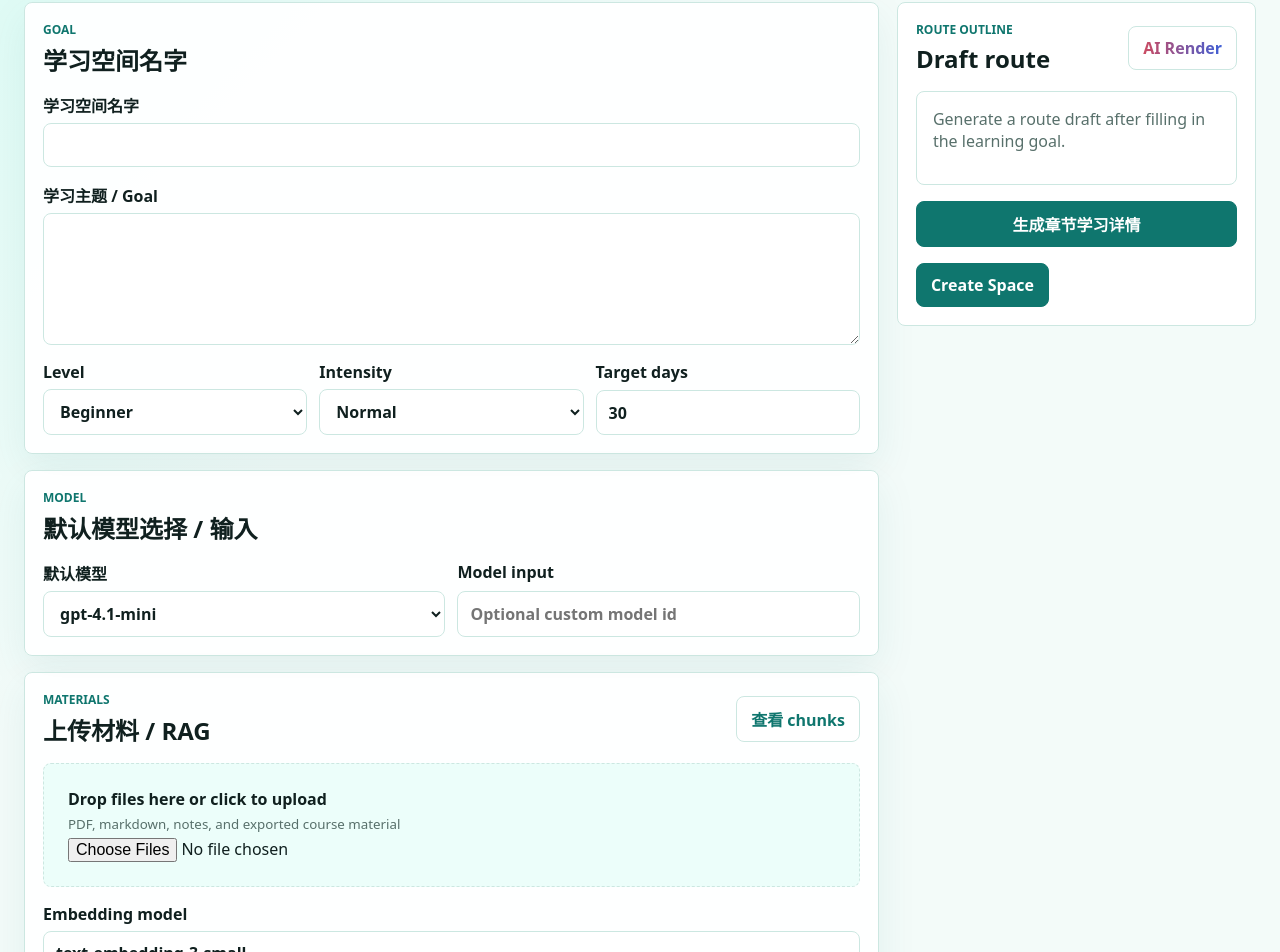
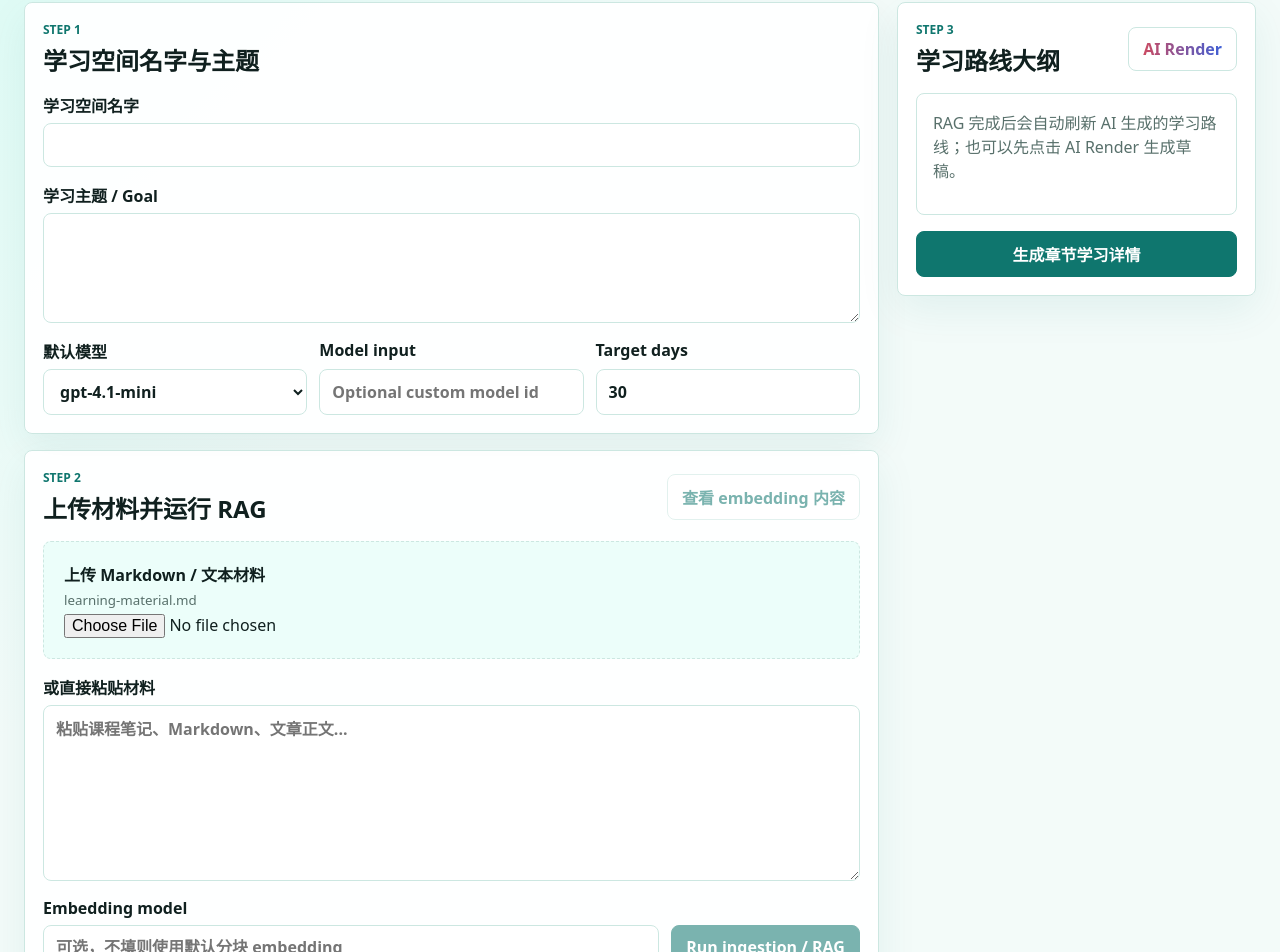
Before and after one commit to hxy-2024/study_agent, a Nuxt app in the folder apps/web/: page /spaces/new in a window 1280 px wide. Shown: the part 203-1155 px from the top of the page. Built offline with nearby package versions, Linux system fonts and the light colour scheme.

Commit message:
feat: streamline create-to-chapter flow

```diff
--- a/apps/web/pages/spaces/new.vue
+++ b/apps/web/pages/spaces/new.vue
@@ -2,10 +2,48 @@
 import { computed, reactive, ref } from 'vue'
 
 type RouteChapter = {
+  id?: string
   order: number
   title: string
   description: string
   estimated_days: number
+}
+
+type CreatedSpace = {
+  id: string
+}
+
+type UploadedSource = {
+  source: {
+    id: string
+  }
+}
+
+type IngestResult = {
+  status: string
+  chunk_count: number
+}
+
+type SourceChunk = {
+  id: string
+  chunk_index: number
+  text: string
+  citation: Record<string, unknown>
+}
+
+type SourceChunkList = {
+  chunks: SourceChunk[]
+}
+
+type RouteDraftResponse = {
+  chapters: Array<{
+    id: string
+    order_index: number
+    title: string
+    goal: string
+    summary: string
+    estimated_days: number
+  }>
 }
 
 const form = reactive({
@@ -19,7 +57,12 @@ const form = reactive({
 const modelSettings = reactive({
   defaultModel: 'gpt-4.1-mini',
   customModel: '',
-  embeddingModel: 'text-embedding-3-small'
+  embeddingModel: ''
+})
+
+const material = reactive({
+  filename: 'learning-material.md',
+  content: ''
 })
 
 const DEV_AUTH_HEADERS = {
@@ -27,52 +70,60 @@ const DEV_AUTH_HEADERS = {
   'X-Tenant-Id': '00000000-0000-0000-0000-000000000001'
 }
 
+const createdSpaceId = ref('')
+const sourceId = ref('')
 const routeOutline = ref<RouteChapter[]>([])
 const routeDraftText = ref('')
+const materialChunks = ref<SourceChunk[]>([])
 const showChunkModal = ref(false)
 const showChapterModal = ref(false)
 const generatingDetails = ref(false)
+const runningRag = ref(false)
 const submitting = ref(false)
 const errorMessage = ref('')
+const selectedChapter = ref(0)
 
-const materialChunks = [
+const chapterDetails = ref<RouteChapter[]>([
   {
-    title: 'Chunk 01',
-    body: '学习目标、基础背景、材料范围会在创建后进入 RAG 管线。'
+    order: 1,
+    title: '目标拆解',
+    description: '明确学习空间的边界、先修知识、验收标准和每天的学习节奏。',
+    estimated_days: 2
   },
   {
-    title: 'Chunk 02',
-    body: '章节草稿将用于生成学习路径、练习和后续检索上下文。'
+    order: 2,
+    title: '概念地图',
+    description: '把上传材料中的核心概念整理成章节结构，并标记概念之间的依赖关系。',
+    estimated_days: 4
   },
   {
-    title: 'Embedded sample',
-    body: 'Embedding model 可选配置保留在创建页，用于后续材料索引体验。'
-  }
-]
-
-const selectedChapter = ref(0)
-
-const chapterDetails = ref([
-  {
-    title: '目标拆解',
-    detail: '明确学习空间的边界、先修知识、验收标准和每天的学习节奏。'
-  },
-  {
-    title: '概念地图',
-    detail: '把上传材料中的核心概念整理成章节结构，并标记概念之间的依赖关系。'
-  },
-  {
+    order: 3,
     title: '练习巩固',
-    detail: '围绕章节重点生成复习提示、测验题和错题回看任务。'
+    description: '围绕章节重点生成复习提示、测验题和错题回看任务。',
+    estimated_days: 2
   }
 ])
 
 const selectedChapterDetail = computed(() => {
   return chapterDetails.value[selectedChapter.value] ?? chapterDetails.value[0] ?? {
+    order: 1,
     title: '章节详情',
-    detail: '暂无章节详情。'
+    description: '暂无章节详情。',
+    estimated_days: 1
   }
 })
+
+const canRunRag = computed(() => {
+  return Boolean(form.name.trim() && form.goal.trim() && material.content.trim())
+})
+
+function syncRouteDraftText(chapters: RouteChapter[]) {
+  routeDraftText.value = chapters
+    .map((chapter) => {
+      return `${chapter.order}. ${chapter.title} (${chapter.estimated_days} days)\n${chapter.description}`
+    })
+    .join('\n\n')
+}
 
 function renderDraftRoute() {
   const first = Math.max(1, Math.floor(form.target_days / 4))
@@ -98,43 +149,128 @@ function renderDraftRoute() {
       estimated_days: third
     }
   ]
-  routeDraftText.value = routeOutline.value
-    .map((chapter) => `${chapter.order}. ${chapter.title} (${chapter.estimated_days} days)\n${chapter.description}`)
-    .join('\n\n')
+  syncRouteDraftText(routeOutline.value)
 }
 
-function generateChapterDetails() {
+async function handleMaterialFile(event: Event) {
+  const input = event.target as HTMLInputElement
+  const file = input.files?.[0]
+  if (!file) return
+  material.filename = file.name
+  material.content = await file.text()
+}
+
+async function ensureSpace() {
+  if (createdSpaceId.value) return createdSpaceId.value
+  const config = useRuntimeConfig()
+  const created = await $fetch<CreatedSpace>(`${config.public.apiBaseUrl}/study-spaces`, {
+    method: 'POST',
+    headers: DEV_AUTH_HEADERS,
+    body: {
+      ...form
+    }
+  })
+  createdSpaceId.value = created.id
+  return created.id
+}
+
+async function createRouteDraft(studySpaceId: string) {
+  const config = useRuntimeConfig()
+  const draft = await $fetch<RouteDraftResponse>(
+    `${config.public.apiBaseUrl}/study-spaces/${studySpaceId}/route-drafts`,
+    {
+      method: 'POST',
+      headers: DEV_AUTH_HEADERS,
+      body: { max_chapters: 5 }
+    }
+  )
+  routeOutline.value = draft.chapters.map(chapter => ({
+    id: chapter.id,
+    order: chapter.order_index,
+    title: chapter.title,
+    description: chapter.summary || chapter.goal,
+    estimated_days: chapter.estimated_days
+  }))
+  chapterDetails.value = [...routeOutline.value]
+  syncRouteDraftText(routeOutline.value)
+}
+
+async function runRag() {
+  if (!canRunRag.value) {
+    errorMessage.value = '请先填写学习空间名字、学习主题，并上传或粘贴材料。'
+    return
+  }
+  const config = useRuntimeConfig()
+  runningRag.value = true
+  errorMessage.value = ''
+  try {
+    const studySpaceId = await ensureSpace()
+    const uploaded = await $fetch<UploadedSource>(`${config.public.apiBaseUrl}/sources/from-text`, {
+      method: 'POST',
+      headers: DEV_AUTH_HEADERS,
+      body: {
+        study_space_id: studySpaceId,
+        filename: material.filename || 'learning-material.md',
+        content_type: 'text/markdown',
+        content: material.content
+      }
+    })
+    sourceId.value = uploaded.source.id
+    await $fetch<IngestResult>(`${config.public.apiBaseUrl}/ingestion/sources/${sourceId.value}/run`, {
+      method: 'POST',
+      headers: DEV_AUTH_HEADERS
+    })
+    const chunks = await $fetch<SourceChunkList>(`${config.public.apiBaseUrl}/sources/${sourceId.value}/chunks`, {
+      headers: DEV_AUTH_HEADERS
+    })
+    materialChunks.value = chunks.chunks
+    await createRouteDraft(studySpaceId)
+  } catch (error) {
+    errorMessage.value = error instanceof Error ? error.message : 'RAG 处理失败'
+  } finally {
+    runningRag.value = false
+  }
+}
+
+async function generateChapterDetails() {
   generatingDetails.value = true
   showChapterModal.value = false
-  window.setTimeout(() => {
-    if (routeOutline.value.length) {
-      chapterDetails.value = routeOutline.value.map((chapter) => ({
-        title: chapter.title,
-        detail: `${chapter.description}\n\n建议学习时长：${chapter.estimated_days} 天。先阅读材料摘要，再完成章节练习，最后记录疑问用于下一轮复习。`
-      }))
+  errorMessage.value = ''
+  try {
+    await new Promise(resolve => window.setTimeout(resolve, 10))
+    if (!routeOutline.value.length) {
+      if (canRunRag.value) {
+        await runRag()
+      } else {
+        renderDraftRoute()
+      }
     }
+    chapterDetails.value = routeOutline.value.length ? [...routeOutline.value] : [...chapterDetails.value]
     selectedChapter.value = 0
+    showChapterModal.value = true
+  } finally {
     generatingDetails.value = false
-    showChapterModal.value = true
-  }, 10)
+  }
 }
 
-async function createSpace() {
-  const config = useRuntimeConfig()
+async function confirmChapterDetails() {
   const router = useRouter()
   submitting.value = true
   errorMessage.value = ''
   try {
-    const created = await $fetch<{ id: string }>(`${config.public.apiBaseUrl}/study-spaces`, {
-      method: 'POST',
-      headers: DEV_AUTH_HEADERS,
-      body: {
-        ...form
-      }
-    })
-    await router.push(`/spaces/${created.id}`)
+    if (!createdSpaceId.value) {
+      await ensureSpace()
+    }
+    if (!routeOutline.value.length && createdSpaceId.value) {
+      await createRouteDraft(createdSpaceId.value)
+    }
+    const firstChapterId = chapterDetails.value[0]?.id ?? routeOutline.value[0]?.id
+    if (!firstChapterId) {
+      throw new Error('章节还没有生成完成，请先运行 RAG 或生成路线。')
+    }
+    await router.push(`/chapters/${firstChapterId}`)
   } catch (error) {
-    errorMessage.value = error instanceof Error ? error.message : 'Failed to create study space'
+    errorMessage.value = error instanceof Error ? error.message : '无法进入逐章学习'
   } finally {
     submitting.value = false
   }
@@ -151,16 +287,16 @@ async function createSpace() {
         <div>
           <p class="eyebrow">New learning space</p>
           <h1>创建学习空间</h1>
-          <p>配置目标、模型和材料入口，再生成可编辑学习路线。</p>
+          <p>按顺序配置目标、上传材料、运行 RAG、生成章节详情，然后直接进入逐章学习。</p>
         </div>
       </header>
 
-      <form class="create-layout" @submit.prevent="createSpace">
+      <form class="create-layout" @submit.prevent="generateChapterDetails">
         <main class="form-stack">
           <section class="card form-panel">
             <div class="section-heading">
-              <p class="eyebrow">Goal</p>
-              <h2>学习空间名字</h2>
+              <p class="eyebrow">Step 1</p>
+              <h2>学习空间名字与主题</h2>
             </div>
 
             <label class="form-field">
@@ -170,42 +306,10 @@ async function createSpace() {
 
             <label class="form-field">
               学习主题 / Goal
-              <textarea v-model="form.goal" name="learning-goal" class="textarea" required rows="5" />
+              <textarea v-model="form.goal" name="learning-goal" class="textarea" required rows="4" />
             </label>
 
             <div class="field-grid">
-              <label class="form-field">
-                Level
-                <select v-model="form.level" class="select">
-                  <option value="beginner">Beginner</option>
-                  <option value="intermediate">Intermediate</option>
-                  <option value="advanced">Advanced</option>
-                </select>
-              </label>
-
-              <label class="form-field">
-                Intensity
-                <select v-model="form.intensity" class="select">
-                  <option value="light">Light</option>
-                  <option value="normal">Normal</option>
-                  <option value="intensive">Intensive</option>
-                </select>
-              </label>
-
-              <label class="form-field">
-                Target days
-                <input v-model.number="form.target_days" class="input" type="number" min="1" max="365">
-              </label>
-            </div>
-          </section>
-
-          <section class="card form-panel">
-            <div class="section-heading">
-              <p class="eyebrow">Model</p>
-              <h2>默认模型选择 / 输入</h2>
-            </div>
-
-            <div class="field-grid two">
               <label class="form-field">
                 默认模型
                 <select v-model="modelSettings.defaultModel" class="select">
@@ -219,38 +323,65 @@ async function createSpace() {
                 Model input
                 <input v-model="modelSettings.customModel" class="input" placeholder="Optional custom model id">
               </label>
+
+              <label class="form-field">
+                Target days
+                <input v-model.number="form.target_days" class="input" type="number" min="1" max="365">
+              </label>
             </div>
           </section>
 
           <section class="card form-panel">
             <div class="section-heading split">
               <div>
-                <p class="eyebrow">Materials</p>
-                <h2>上传材料 / RAG</h2>
+                <p class="eyebrow">Step 2</p>
+                <h2>上传材料并运行 RAG</h2>
               </div>
-              <button data-testid="open-chunk-modal" class="secondary-button" type="button" @click="showChunkModal = true">
-                查看 chunks
+              <button
+                data-testid="open-chunk-modal"
+                class="secondary-button"
+                type="button"
+                :disabled="!materialChunks.length"
+                @click="showChunkModal = true"
+              >
+                查看 embedding 内容
               </button>
             </div>
 
             <label class="upload-zone">
-              <span>Drop files here or click to upload</span>
-              <small>PDF, markdown, notes, and exported course material</small>
-              <input type="file" multiple>
+              <span>上传 Markdown / 文本材料</span>
+              <small>{{ material.filename }}</small>
+              <input type="file" accept=".md,.txt,text/markdown,text/plain" @change="handleMaterialFile">
             </label>
 
             <label class="form-field">
-              Embedding model
-              <input v-model="modelSettings.embeddingModel" class="input" placeholder="text-embedding-3-small">
+              或直接粘贴材料
+              <textarea v-model="material.content" class="textarea" rows="7" placeholder="粘贴课程笔记、Markdown、文章正文..." />
             </label>
+
+            <div class="field-grid two">
+              <label class="form-field">
+                Embedding model
+                <input v-model="modelSettings.embeddingModel" class="input" placeholder="可选，不填则使用默认分块 embedding">
+              </label>
+              <button
+                data-testid="run-rag"
+                class="primary-button rag-button"
+                type="button"
+                :disabled="runningRag || !canRunRag"
+                @click="runRag"
+              >
+                {{ runningRag ? 'RAG 处理中...' : 'Run ingestion / RAG' }}
+              </button>
+            </div>
           </section>
         </main>
 
         <aside class="route-panel">
           <div class="route-heading">
             <div>
-              <p class="eyebrow">Route outline</p>
-              <h2>Draft route</h2>
+              <p class="eyebrow">Step 3</p>
+              <h2>学习路线大纲</h2>
             </div>
             <button class="secondary-button ai-render" type="button" @click="renderDraftRoute">AI Render</button>
           </div>
@@ -262,11 +393,11 @@ async function createSpace() {
             aria-label="Editable route outline"
           />
           <div v-else class="empty-route">
-            <p>Generate a route draft after filling in the learning goal.</p>
+            <p>RAG 完成后会自动刷新 AI 生成的学习路线；也可以先点击 AI Render 生成草稿。</p>
           </div>
 
           <ol v-if="routeOutline.length" class="route-list">
-            <li v-for="chapter in routeOutline" :key="chapter.order">
+            <li v-for="chapter in routeOutline" :key="`${chapter.order}-${chapter.title}`">
               <strong>{{ chapter.title }}</strong>
               <small>{{ chapter.estimated_days }} days</small>
             </li>
@@ -275,21 +406,14 @@ async function createSpace() {
           <button
             data-testid="generate-chapter-details"
             class="primary-button detail-button"
-            type="button"
-            :disabled="generatingDetails"
-            @click="generateChapterDetails"
+            type="submit"
+            :disabled="generatingDetails || runningRag"
           >
             {{ generatingDetails ? '正在生成中，请稍等' : '生成章节学习详情' }}
           </button>
 
           <p v-if="generatingDetails" class="loading-copy">正在生成中，请稍等</p>
           <p v-if="errorMessage" class="error-alert">{{ errorMessage }}</p>
-
-          <div class="action-row">
-            <button class="primary-button" type="submit" :disabled="submitting">
-              {{ submitting ? 'Creating...' : 'Create Space' }}
-            </button>
-          </div>
         </aside>
       </form>
     </div>
@@ -306,11 +430,11 @@ async function createSpace() {
           ×
         </button>
         <p class="eyebrow">RAG preview</p>
-        <h2 id="chunk-title">Chunk / embedded 内容</h2>
+        <h2 id="chunk-title">Embedding 后的 chunks</h2>
         <div class="chunk-list">
-          <article v-for="chunk in materialChunks" :key="chunk.title">
-            <strong>{{ chunk.title }}</strong>
-            <p>{{ chunk.body }}</p>
+          <article v-for="chunk in materialChunks" :key="chunk.id">
+            <strong>Chunk {{ chunk.chunk_index + 1 }}</strong>
+            <p>{{ chunk.text }}</p>
           </article>
         </div>
       </section>
@@ -320,7 +444,7 @@ async function createSpace() {
       <section class="modal-card chapter-card" role="dialog" aria-modal="true" aria-labelledby="chapter-title">
         <button class="chapter-back" type="button" @click="showChapterModal = false">
           <span aria-hidden="true">←</span>
-          Close
+          返回
         </button>
 
         <div class="chapter-layout">
@@ -328,7 +452,7 @@ async function createSpace() {
             <p class="eyebrow">章节列表</p>
             <button
               v-for="(chapter, index) in chapterDetails"
-              :key="chapter.title"
+              :key="`${chapter.order}-${chapter.title}`"
               type="button"
               :class="{ active: selectedChapter === index }"
               @click="selectedChapter = index"
@@ -340,7 +464,7 @@ async function createSpace() {
           <article class="chapter-detail">
             <p class="eyebrow">章节详情</p>
             <h2 id="chapter-title">{{ selectedChapterDetail.title }}</h2>
-            <p>{{ selectedChapterDetail.detail }}</p>
+            <p>{{ selectedChapterDetail.description }}</p>
           </article>
         </div>
 
@@ -349,9 +473,9 @@ async function createSpace() {
           class="primary-button confirm-button"
           type="button"
           :disabled="submitting"
-          @click="createSpace"
+          @click="confirmChapterDetails"
         >
-          {{ submitting ? 'Creating...' : '确认' }}
+          {{ submitting ? '进入中...' : '确定并进入逐章学习' }}
         </button>
       </section>
     </div>
@@ -410,7 +534,7 @@ async function createSpace() {
 
 .create-layout {
   display: grid;
-  grid-template-columns: minmax(0, 1fr) minmax(320px, 0.42fr);
+  grid-template-columns: minmax(0, 1fr) minmax(340px, 0.42fr);
   gap: 18px;
   align-items: start;
 }
@@ -423,8 +547,7 @@ async function createSpace() {
 }
 
 .section-heading.split,
-.route-heading,
-.action-row {
+.route-heading {
   display: flex;
   align-items: center;
   justify-content: space-between;
@@ -438,7 +561,8 @@ async function createSpace() {
 }
 
 .field-grid.two {
-  grid-template-columns: repeat(2, minmax(0, 1fr));
+  grid-template-columns: minmax(0, 1fr) auto;
+  align-items: end;
 }
 
 .upload-zone {
@@ -448,7 +572,7 @@ async function createSpace() {
   border-radius: 8px;
   background: color-mix(in srgb, var(--color-primary-soft) 38%, transparent);
   cursor: pointer;
-  padding: 24px;
+  padding: 20px;
 }
 
 .upload-zone span {
@@ -464,13 +588,17 @@ async function createSpace() {
   width: 100%;
 }
 
+.rag-button {
+  min-height: 42px;
+}
+
 .route-panel {
   position: sticky;
-  top: 18px;
+  top: 76px;
   border: 1px solid var(--color-border);
   border-radius: 8px;
   background: var(--color-surface);
-  box-shadow: var(--shadow-soft);
+  box-shadow: var(--shadow-card);
   padding: 18px;
 }
 
@@ -576,8 +704,8 @@ async function createSpace() {
 
 .chapter-card {
   display: grid;
-  width: min(980px, 100%);
-  min-height: min(680px, 88vh);
+  width: min(1080px, 100%);
+  min-height: min(760px, 90vh);
   gap: 18px;
 }
 
@@ -592,7 +720,7 @@ async function createSpace() {
 
 .chapter-layout {
   display: grid;
-  grid-template-columns: minmax(180px, 0.34fr) minmax(0, 1fr);
+  grid-template-columns: minmax(200px, 0.34fr) minmax(0, 1fr);
   gap: 18px;
 }
 
@@ -627,7 +755,7 @@ async function createSpace() {
 }
 
 .chapter-detail {
-  min-height: 430px;
+  min-height: 520px;
 }
 
 .chapter-detail p {
@@ -637,7 +765,7 @@ async function createSpace() {
 .confirm-button {
   align-self: end;
   justify-self: end;
-  min-width: 132px;
+  min-width: 190px;
 }
 
 @media (max-width: 1000px) {
@@ -659,8 +787,7 @@ async function createSpace() {
   }
 
   .section-heading.split,
-  .route-heading,
-  .action-row {
+  .route-heading {
     align-items: stretch;
     flex-direction: column;
   }
```
Also changed, not shown: apps/web/pages/index.vue (+9 -1 lines), 2 other files (tests, documents, lock files or other folders).
